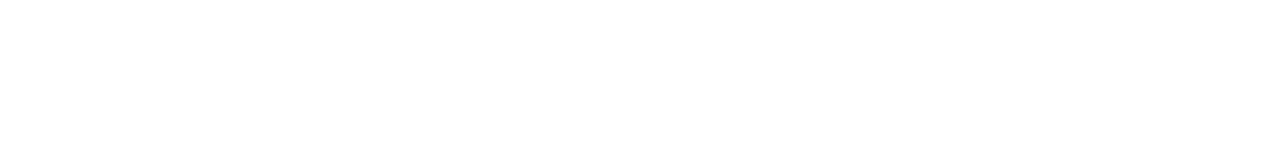
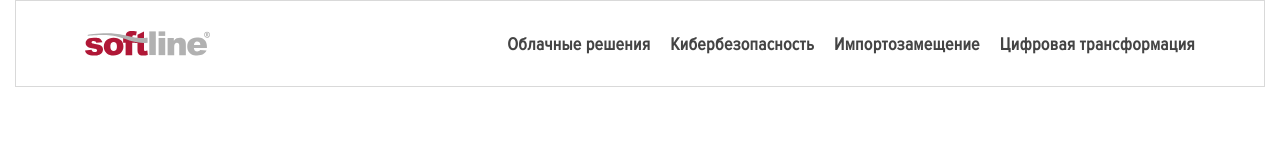
Before and after one commit to pavel-035/softline, a plain HTML site: page index.html in a window 1280 px wide. Drawn offline with Linux system fonts and the light colour scheme.

Commit message:
feat(index.html, main.scss): create header
create header
add logo.svg
connect fonts
create global variables

```diff
--- /dev/null
+++ b/assets/fonts/Proxima Nova Condensed/COPYRIGHT.txt
@@ -0,0 +1 @@
+Copyright (c) Mark Simonson, 2005. All rights reserved.
--- a/index.html
+++ b/index.html
@@ -8,6 +8,46 @@
   <title>Softline</title>
 </head>
 <body>
+  <div class="app">
+    <div class="layout">
+      <div class="layout__wrapper">
+        <div class="header">
+          <div class="header__wrapper">
+            <a
+              href="#"
+              class="header__logo img-box"
+            >
+              <img src="./assets/image/logo.svg" alt="Softline">
+            </a>
+            <nav class="header__nav navigation">
+              <ul class="navigation__list">
+                <li
+                  class="navigation__item"
+                >
+                  <a href="#">Облачные решения</a>
+                </li>
+                <li
+                  class="navigation__item"
+                >
+                  <a href="#">Кибербезопасность</a>
+                </li>
+                <li
+                  class="navigation__item"
+                >
+                  <a href="#">Импортозамещение</a>
+                </li>
+                <li
+                  class="navigation__item"
+                >
+                  <a href="#">Цифровая трансформация</a>
+                </li>
+              </ul>
+            </nav>
+          </div>
+        </div>
+      </div>
+    </div>
+  </div>
   <link rel="stylesheet" href="main.css">
 </body>
 </html>
--- a/main.scss
+++ b/main.scss
@@ -0,0 +1,82 @@
+$primary: #A30C33;
+$font-dark: #444444;
+$font-light: #FFFFFF;
+
+@mixin font_menu {
+  font-family: 'Proxima Nova Condensed Bold', serif;
+  font-weight: 600;
+  font-size: 18px;
+  letter-spacing: 0.3px;
+  line-height: 20px;
+}
+
+@font-face {
+  font-family: 'Proxima Nova Condensed';
+  src: url('./assets/fonts/Proxima Nova Condensed/proximanovacond_regular.ttf') format('truetype');
+}
+
+@font-face {
+  font-family: 'Proxima Nova Condensed Bold';
+  src: url('./assets/fonts/Proxima Nova Condensed/proximanovacond_bold.ttf') format('truetype');
+}
+
+* {
+  font-family: 'Proxima Nova Condensed', serif;
+}
+
+body {
+  margin: 0;
+}
+
+.img-box {
+  font-size: 0;
+  img {
+    width: 100%;
+  }
+}
+
+.layout {
+  &__wrapper {
+    width: 100%;
+    max-width: 1250px;
+    margin: 0 auto;
+  }
+}
+
+.header {
+  border: 1px solid rgba(217, 217, 217, 1);
+
+  &__wrapper {
+    display: flex;
+    align-items: center;
+    justify-content: space-between;
+
+    width: 100%;
+    max-width: 1110px;
+    padding: 30px 5px;
+    margin: 0 auto;
+  }
+}
+
+.navigation {
+  &__list {
+    display: flex;
+    align-items: center;
+    column-gap: 20px;
+
+    margin: 0;
+    padding: 0;
+    list-style: none;
+  }
+  &__item {
+    @include font_menu;
+
+    color: $font-dark;
+    cursor: pointer;
+
+    a {
+      text-decoration: none;
+      color: currentColor;
+    }
+  }
+}
```
Also changed, not shown: assets/fonts/Proxima Nova Condensed/proximanovacond_black.otf (added), assets/fonts/Proxima Nova Condensed/proximanovacond_blackit.otf (added), assets/fonts/Proxima Nova Condensed/proximanovacond_bold.ttf (added), assets/fonts/Proxima Nova Condensed/proximanovacond_boldit.otf (added), assets/fonts/Proxima Nova Condensed/proximanovacond_regular.ttf (added), main.css, 1 other file.
